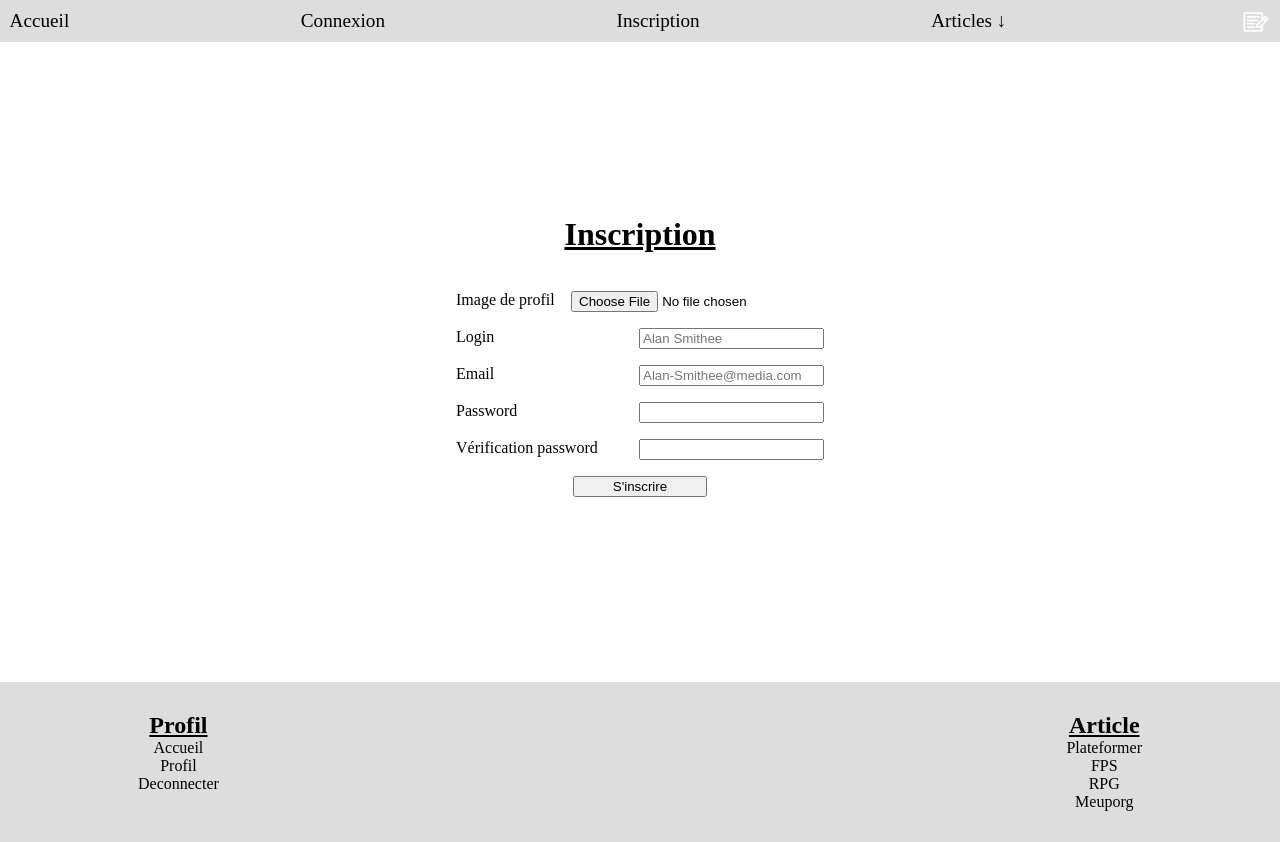
After one commit to zaccaria-ziani/blog, a PHP site: page /inscription.php in a window 1280 px wide. The commit adds this page. Run offline with PHP 8.4, Linux system fonts and the light colour scheme.

Commit message:
Added inscription connexion and fix droit

```diff
--- a/header.php
+++ b/header.php
@@ -7,12 +7,11 @@
         header("location:index.php");
     }
 
-	$_SESSION["id"] = 2;
-
     if(isset($_SESSION["id"]))
     {
         $stmt = new PDO ("mysql:host=localhost;dbname=blog","root","");
-        $droit = $stmt->query("SELECT nom FROM droits  WHERE droits.id = ".$_SESSION["id"])->fetch()[0];
+		$droit_id = $stmt->query("SELECT id_droits FROM utilisateurs WHERE id = ".$_SESSION["id"])->fetch()[0];
+        $droit = $stmt->query("SELECT nom FROM droits  WHERE droits.id = ".$droit_id)->fetch()[0];
     }
     else{
         $droit = "";
@@ -33,16 +32,17 @@
     { ?>
         <a href="connexion.php" class="a-null">Connexion</a>
         <a href="inscription.php" class="a-null">Inscription</a>
-        <?php }
+<?php }
 
     if($droit == "moderateur")
     { ?>
         <a href="creer-article" class="a-null">Creation Articles</a>
 
-<?php    }
-        if($droit == "administrateur")
-        { ?>
-            <a href="admin.php" class="a-null text-black">Admin</a>
+<?php }
+
+	if($droit == "administrateur")
+	{ ?>
+		<a href="admin.php" class="a-null text-black">Admin</a>
 <?php   }
     ?>
 
--- /dev/null
+++ b/inscription.php
@@ -0,0 +1,102 @@
+<?php
+
+	$stmt = new PDO("mysql:host=localhost;dbname=blog","root","");
+
+
+	if(isset($_SESSION["id"]))
+	{
+		header("index.php");
+	}
+
+	if(isset($_POST["submit-btn"]))
+	{
+		if($_POST["password"] == $_POST["password-verify"])
+		{
+			if(empty($stmt->query("SELECT * FROM utilisateurs WHERE login = '".$_POST["login"]."'")->fetch()))
+			{
+				$type = pathinfo($_FILES["avatar"]["name"], PATHINFO_EXTENSION);
+				if($type != "jpg" && $type != "gif" && $type != "png" && $type != "bmp" && $type != "jpeg")
+				{
+					$size = $_FILES["avatar"]["size"];
+					if ($size < 50000)
+					{
+						$new_name = $stmt->query("SELECT id FROM utilisateurs WHERE login = '".$_POST["login"]."'")->fetch()[0].".".$type;
+						foreach(scandir("Images/avatars/") as $file)
+						{
+							if($new_name[0] == $file[0])
+							{
+								$path = "Images/avatars/".$file;
+								unset($path);
+								break;
+							}
+						}
+
+						move_uploaded_file($_FILES["avatar"]["tmp_name"],"Images/avatars/".$new_name);
+					}
+				}
+
+				$stmt->query("INSERT INTO `utilisateurs`(`id`, `login`, `password`, `email`, `id_droits`, `avatar`)
+				VALUES (NULL, '".$_POST["login"]."', '".password_hash($_POST["password"], PASSWORD_BCRYPT)."', '".$_POST["mail"]."', 1 ,'Images/avatars/".$new_name."')");
+				header("location:connexion.php");
+			}
+		}
+	}
+
+?>
+
+
+<html>
+
+	<head>
+		<link rel="stylesheet" type="text/css" href="stylesheet.css"/>
+		<link rel="stylesheet" type="text/css" href="bootsamp.css"/>
+	</head>
+
+	<body>
+		<header>
+			<?php include("header.php"); ?>
+		</header>
+
+		<main class="flexc">
+			<div class="flexc just-center center" id="conn-div">
+				<h1 class="center"><u>Inscription</u></h1>
+				<form action="" method="post" enctype="multipart/form-data">
+
+					<div class="flexr just-between input-zone">
+						<label for="avatar">Image de profil </label>
+						<input type="file" name="avatar"/>
+					</div>
+
+					<div class="flexr just-between input-zone">
+						<label for="login">Login</label>
+						<input type="text" name="login" placeholder="Alan Smithee"/>
+					</div>
+
+					<div class="flexr just-between input-zone">
+						<label for="mail">Email</label>
+						<input type="mail" name="mail" placeholder="Alan-Smithee@media.com"/>
+					</div>
+
+					<div class="flexr just-between input-zone">
+						<label for="password">Password</label>
+						<input type="password" name="password"/>
+					</div>
+
+					<div class="flexr just-between input-zone">
+						<label for="password-verify">Vérification password</label>
+						<input type="password" name="password-verify"/>
+					</div>
+
+					<div class="flexr just-center input-zone">
+						<input type="submit" name="submit-btn" value="S'inscrire" class="center" id="conn-div-submit"/>
+					</div>
+				</form>
+			</div>
+		</main>
+
+		<footer>
+			<?php include("footer.php"); ?>
+		</footer>
+	</body>
+
+</html>
--- a/stylesheet.css
+++ b/stylesheet.css
@@ -384,3 +384,21 @@ main
 {
 	margin-top:-1em;
 }
+
+#conn-div
+{
+	height:90vh;
+	width:25em;
+}
+
+#conn-div .input-zone
+{
+	margin:1em;
+}
+
+#conn-div-submit
+{
+	align-self:center;
+	width:10em;
+	margin:auto;
+}
```
Also changed, not shown: connexion.php (added, +71 -0 lines), Images/avatars/5.png (added).
